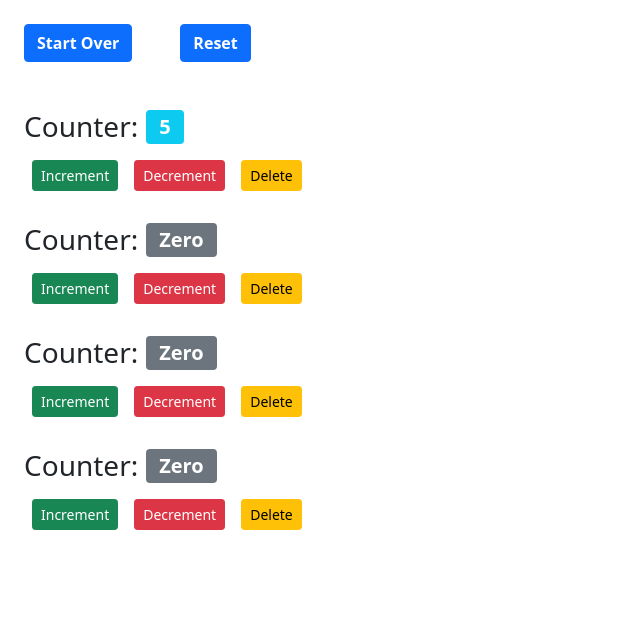
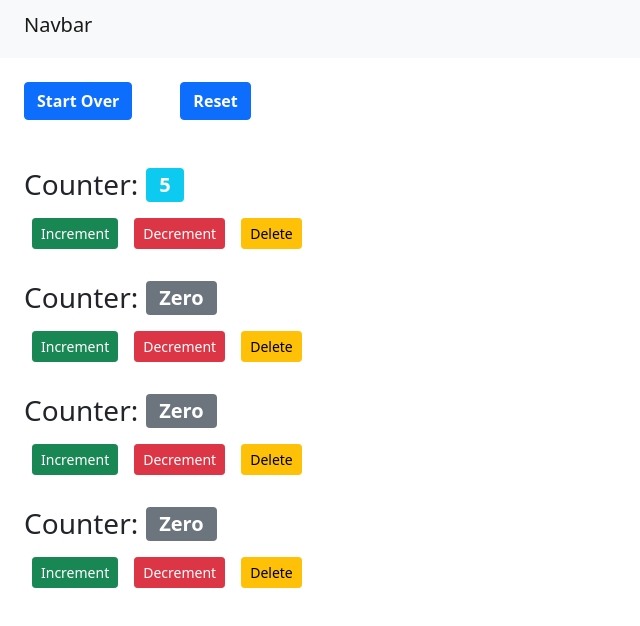
Before and after one commit to Cathy347Le/Counters, a React (Create React App) app: page / in a window 1280 px wide. Shown: the top 626 px of the page, without its empty margins (0-640 px from the left). Built offline with nearby package versions, Linux system fonts and the light colour scheme.

Commit message:
add navbar

```diff
--- a/src/App.js
+++ b/src/App.js
@@ -1,10 +1,12 @@
 import React from "react";
 import CounterList from "./Components/CounterList";
+import NavBar from "./Components/NavBar";
 import "./App.css";
 
 function App() {
   return (
     <div className="App">
+      <NavBar />
       <CounterList />
     </div>
   );
--- /dev/null
+++ b/src/Components/NavBar.jsx
@@ -0,0 +1,13 @@
+import React, { Component } from "react";
+
+class NavBar extends Component {
+  render() {
+    return (
+      <nav className="navbar navbar-light bg-light">
+        <span class="navbar-brand ms-4 h1">Navbar</span>
+      </nav>
+    );
+  }
+}
+
+export default NavBar;
```
Also changed, not shown: 1 other file (tests, documents, lock files or other folders).
